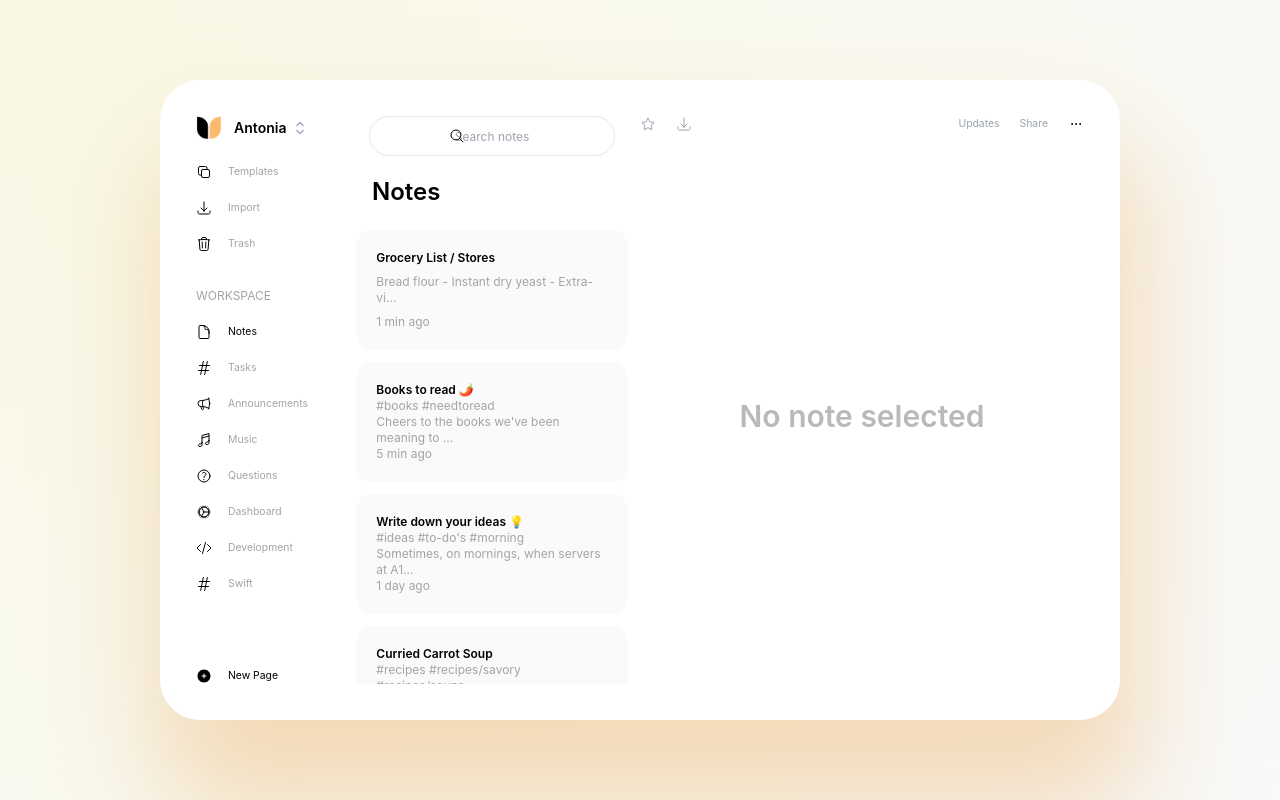
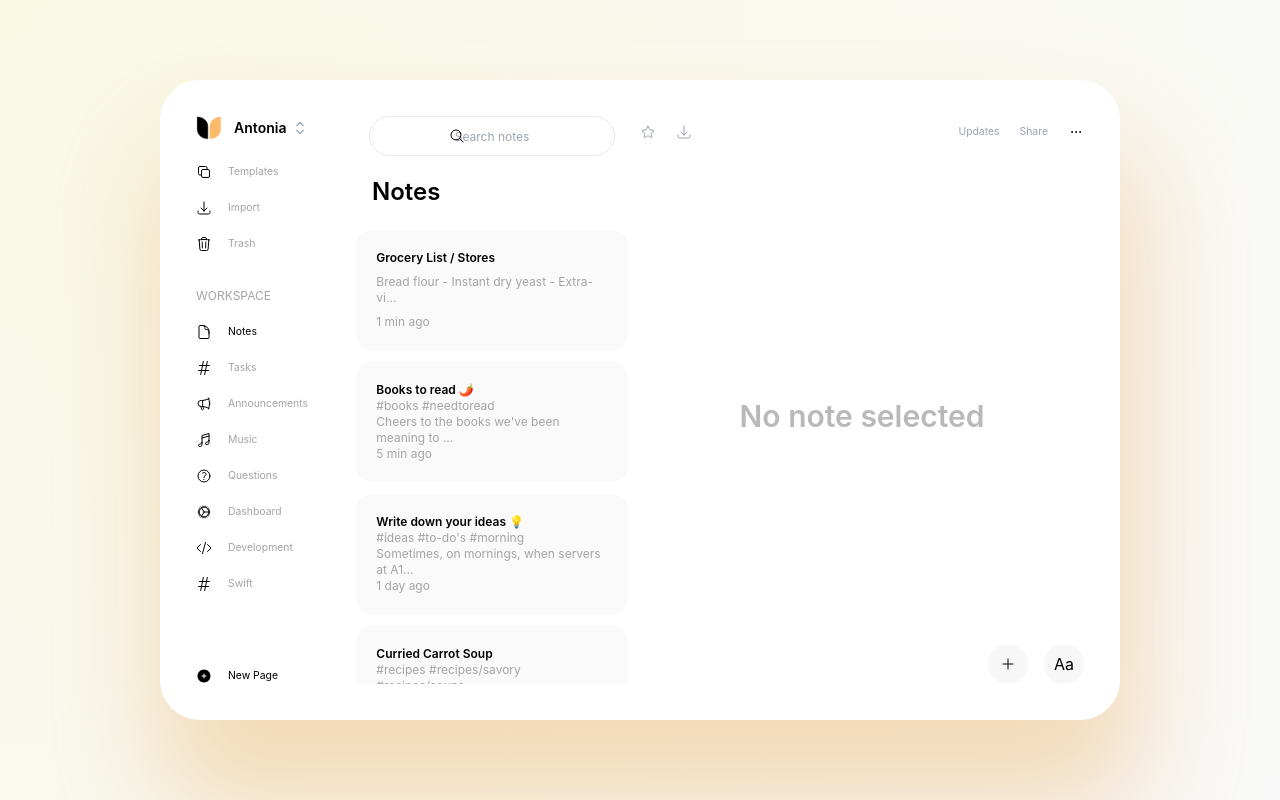
Before and after one commit to AntoniaGranit/wudpecker-task, a React (Create React App) app: page / in a window 1280 px wide. Built offline with nearby package versions, Linux system fonts and the light colour scheme.

Commit message:
add icons at bottom right of note, fix nav padding

```diff
--- a/src/App.js
+++ b/src/App.js
@@ -4,6 +4,7 @@ import NotesList from "./sections/NotesList";
 import SingleNote from "./sections/SingleNote";
 import SingleNoteNav from "./components/SingleNoteNav";
 import data from "./data/Notes.json";
+import { PlusIcon } from "@heroicons/react/24/outline";
 
 const App = () => {
   const [selectedNote, setSelectedNote] = useState(null);
@@ -26,9 +27,17 @@ const App = () => {
             onCardClick={onCardClick}
           />
         </div>
-        <div className="flex flex-col w-3/5">
+        <div className="flex flex-col w-3/5 relative">
           <SingleNoteNav />
           <SingleNote selectedNote={selectedNote} />
+          <div className="flex gap-4 absolute bottom-0 right-0">
+            <div className="flex items-center justify-center bg-lightest-grey rounded-full h-10 w-10">
+              <PlusIcon className="h-4 w-4" />
+            </div>
+            <div className="flex items-center justify-center bg-lightest-grey rounded-full h-10 w-10">
+              <p className="text-l">Aa</p>
+            </div>
+          </div>
         </div>
       </div>
     </main>
--- a/src/components/SingleNoteNav.js
+++ b/src/components/SingleNoteNav.js
@@ -6,7 +6,7 @@ import {
 
 const SingleNoteNav = () => {
   return (
-    <div className="flex items-center justify-between w-full pb-4">
+    <div className="flex items-center justify-between w-full py-2">
       <div className="flex gap-5">
         <StarIcon className="h-4 w-4 text-gray-400 cursor-pointer" />
         <ArrowDownTrayIcon className="h-4 w-4 text-gray-400 cursor-pointer" />
--- a/tailwind.config.js
+++ b/tailwind.config.js
@@ -11,6 +11,7 @@ module.exports = {
         "darker-orange": "#EC9338",
         "light-grey": "#A4A4A4",
         "lighter-grey": "#bab8b8",
+        "lightest-grey": "#F7F7F7",
         "inactive-note": "#FAFAFA",
       },
       borderWidth: {
```
